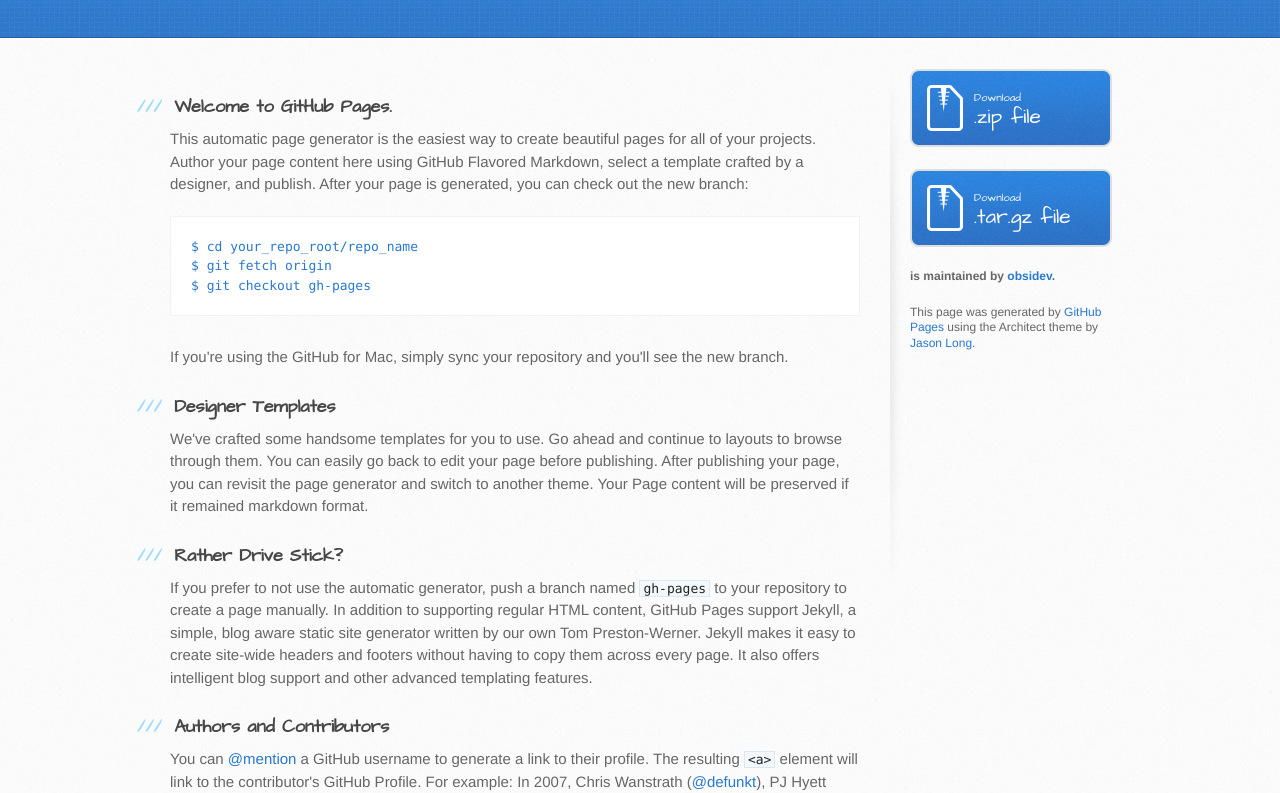
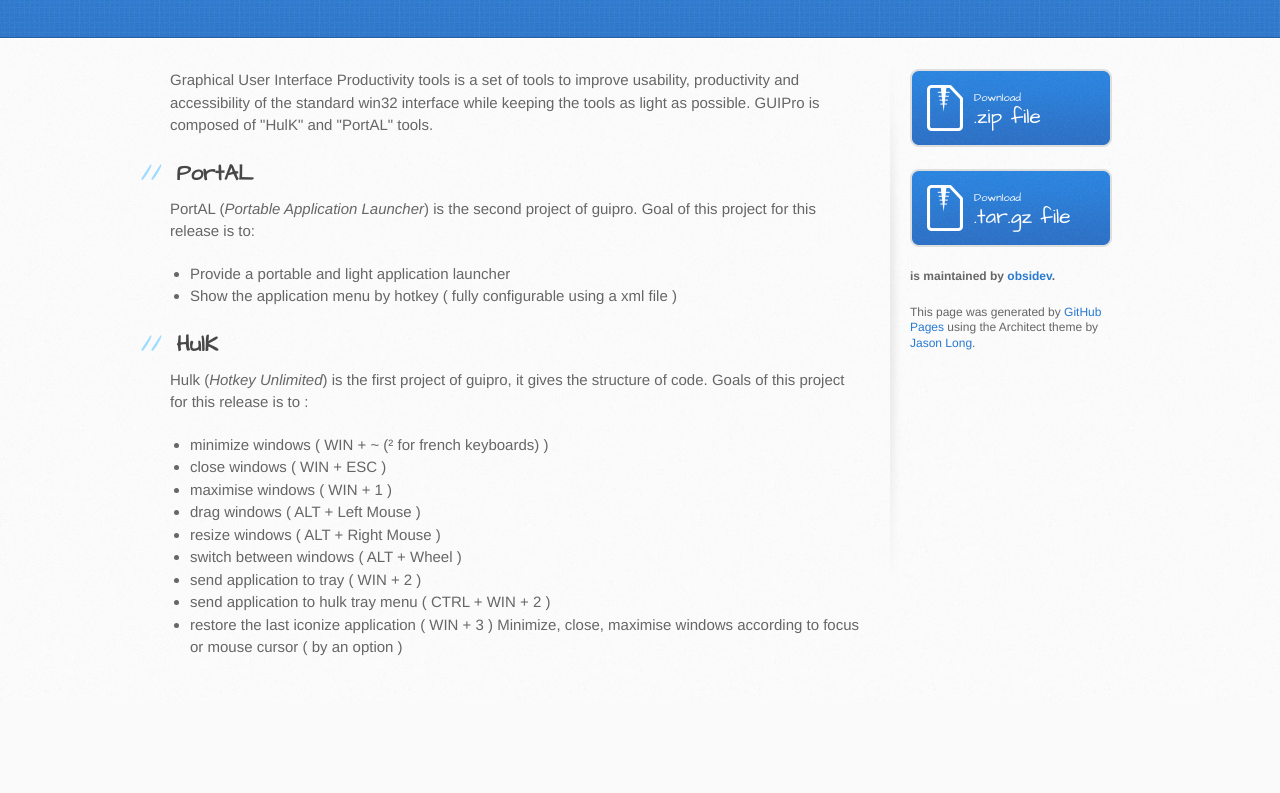
Before and after one commit to glatigny/guipro, a plain HTML site: page index.html in a window 1280 px wide. Shown: the part 163-956 px from the top of the page. After the commit the page ends 864 px from the top, so only its background shows below. Drawn offline with Linux system fonts and the light colour scheme.

```diff
--- a/index.html
+++ b/index.html
@@ -28,37 +28,37 @@
     <div id="content-wrapper">
       <div class="inner clearfix">
         <section id="main-content">
-          <h3>
-<a id="welcome-to-github-pages" class="anchor" href="#welcome-to-github-pages" aria-hidden="true"><span class="octicon octicon-link"></span></a>Welcome to GitHub Pages.</h3>
+          <p>Graphical User Interface Productivity tools is a set of tools to improve usability, productivity and accessibility of the standard win32 interface while keeping the tools as light as possible. GUIPro is composed of "HulK" and "PortAL" tools.</p>
 
-<p>This automatic page generator is the easiest way to create beautiful pages for all of your projects. Author your page content here using GitHub Flavored Markdown, select a template crafted by a designer, and publish. After your page is generated, you can check out the new branch:</p>
+<h2>
+<a id="portal" class="anchor" href="#portal" aria-hidden="true"><span class="octicon octicon-link"></span></a>PortAL</h2>
 
-<pre><code>$ cd your_repo_root/repo_name
-$ git fetch origin
-$ git checkout gh-pages
-</code></pre>
+<p>PortAL (<em>Portable Application Launcher</em>) is the second project of guipro.
+Goal of this project for this release is to:</p>
 
-<p>If you're using the GitHub for Mac, simply sync your repository and you'll see the new branch.</p>
+<ul>
+<li>Provide a portable and light application launcher</li>
+<li>Show the application menu by hotkey ( fully configurable using a xml file )</li>
+</ul>
 
-<h3>
-<a id="designer-templates" class="anchor" href="#designer-templates" aria-hidden="true"><span class="octicon octicon-link"></span></a>Designer Templates</h3>
+<h2>
+<a id="hulk" class="anchor" href="#hulk" aria-hidden="true"><span class="octicon octicon-link"></span></a>HulK</h2>
 
-<p>We've crafted some handsome templates for you to use. Go ahead and continue to layouts to browse through them. You can easily go back to edit your page before publishing. After publishing your page, you can revisit the page generator and switch to another theme. Your Page content will be preserved if it remained markdown format.</p>
+<p>Hulk (<em>Hotkey Unlimited</em>) is the first project of guipro, it gives the structure of code.
+Goals of this project for this release is to :</p>
 
-<h3>
-<a id="rather-drive-stick" class="anchor" href="#rather-drive-stick" aria-hidden="true"><span class="octicon octicon-link"></span></a>Rather Drive Stick?</h3>
-
-<p>If you prefer to not use the automatic generator, push a branch named <code>gh-pages</code> to your repository to create a page manually. In addition to supporting regular HTML content, GitHub Pages support Jekyll, a simple, blog aware static site generator written by our own Tom Preston-Werner. Jekyll makes it easy to create site-wide headers and footers without having to copy them across every page. It also offers intelligent blog support and other advanced templating features.</p>
-
-<h3>
-<a id="authors-and-contributors" class="anchor" href="#authors-and-contributors" aria-hidden="true"><span class="octicon octicon-link"></span></a>Authors and Contributors</h3>
-
-<p>You can <a href="https://github.com/blog/821" class="user-mention">@mention</a> a GitHub username to generate a link to their profile. The resulting <code>&lt;a&gt;</code> element will link to the contributor's GitHub Profile. For example: In 2007, Chris Wanstrath (<a href="https://github.com/defunkt" class="user-mention">@defunkt</a>), PJ Hyett (<a href="https://github.com/pjhyett" class="user-mention">@pjhyett</a>), and Tom Preston-Werner (<a href="https://github.com/mojombo" class="user-mention">@mojombo</a>) founded GitHub.</p>
-
-<h3>
-<a id="support-or-contact" class="anchor" href="#support-or-contact" aria-hidden="true"><span class="octicon octicon-link"></span></a>Support or Contact</h3>
-
-<p>Having trouble with Pages? Check out the documentation at <a href="https://help.github.com/pages">https://help.github.com/pages</a> or contact <a href="mailto:support@github.com">support@github.com</a> and we’ll help you sort it out.</p>
+<ul>
+<li>minimize windows ( WIN + ~ (² for french keyboards) )</li>
+<li>close windows ( WIN + ESC )</li>
+<li>maximise windows ( WIN + 1 )</li>
+<li>drag windows ( ALT + Left Mouse )</li>
+<li>resize windows ( ALT + Right Mouse )</li>
+<li>switch between windows ( ALT + Wheel )</li>
+<li>send application to tray ( WIN + 2 )</li>
+<li>send application to hulk tray menu ( CTRL + WIN + 2 )</li>
+<li>restore the last iconize application ( WIN + 3 )
+Minimize, close, maximise windows according to focus or mouse cursor ( by an option )</li>
+</ul>
         </section>
 
         <aside id="sidebar">
```
Also changed, not shown: params.json (+1 -1 lines).
